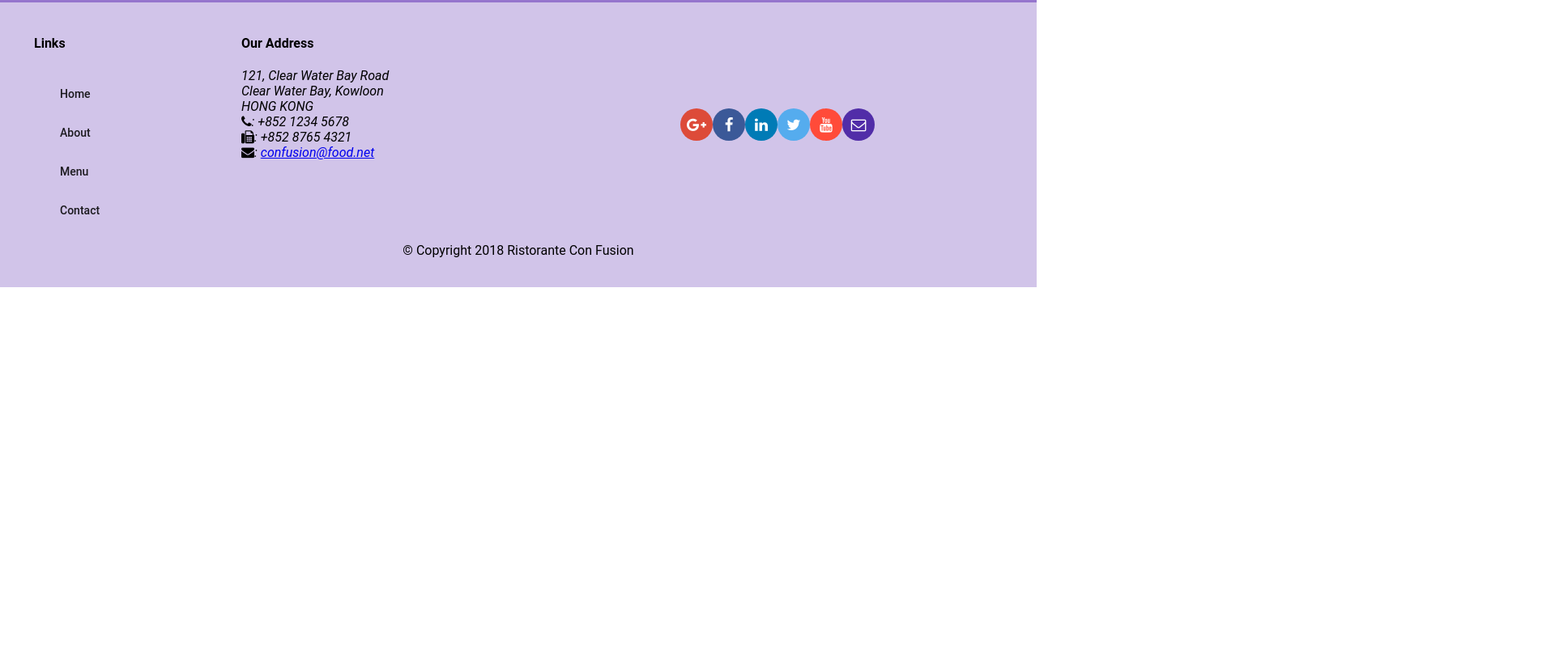
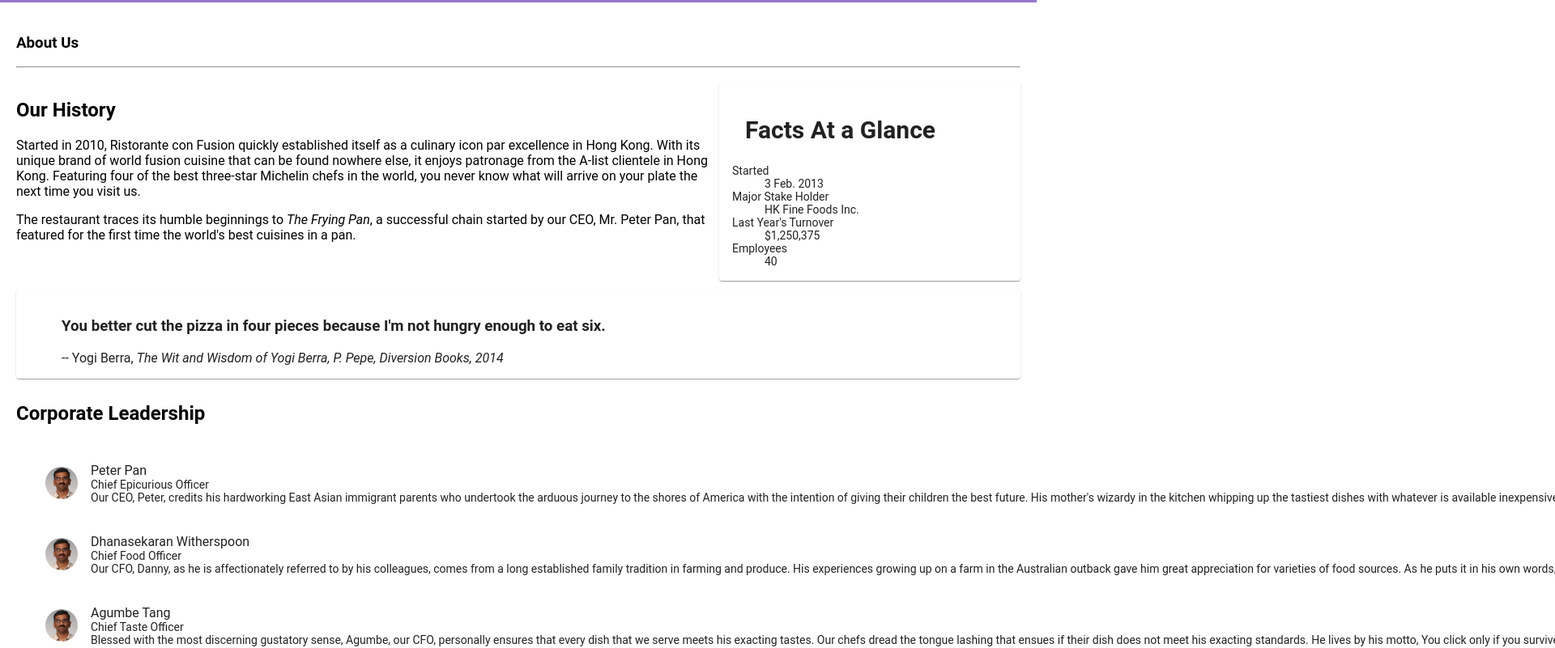
Before and after one commit to racem-cherni/Front-End-JavaScript-Frameworks-Angular, an Angular app: page /aboutus in a window 1280 px wide. Before the commit this address led to /. Shown: the part 400-1201 px from the top of the page at 81% size, 1920 px wide, since content can reach past the window. Before the commit the page ends 800 px from the top, so only its background shows below. Built offline with nearby package versions, Linux system fonts and the light colour scheme.

Commit message:
Assignment 2

```diff
--- a/src/app/about/about.component.html
+++ b/src/app/about/about.component.html
@@ -1,3 +1,75 @@
-<p>
-  about works!
-</p>
+<div class="container"
+  fxLayout="column"
+  fxLayoutGap="10px">
+
+  <div fxFlex>
+    <div>
+        <h3>About Us</h3>
+        <hr>
+    </div>
+  </div>
+
+  <div fxFlex>
+    <div fxLayout="column" fxLayout.gt-sm="row">
+      <div fxFlex="70">
+        <h2>Our History</h2>
+        <p>Started in 2010, Ristorante con Fusion quickly established itself as a culinary icon par excellence in Hong Kong. With its unique brand of world fusion cuisine that can be found nowhere else, it enjoys patronage from the A-list clientele in Hong Kong.  Featuring four of the best three-star Michelin chefs in the world, you never know what will arrive on your plate the next time you visit us.</p>
+        <p>The restaurant traces its humble beginnings to <em>The Frying Pan</em>, a successful chain started by our CEO, Mr. Peter Pan, that featured for the first time the world's best cuisines in a pan.</p>
+      </div>
+      <div fxFlex="30">
+        <mat-card>
+          <mat-card-header>
+            <mat-card-title>
+            <h2>Facts At a Glance</h2>
+            </mat-card-title>
+          </mat-card-header>
+          <mat-card-content>
+            <dl>
+              <dt>Started</dt>
+              <dd>3 Feb. 2013</dd>
+              <dt>Major Stake Holder</dt>
+              <dd>HK Fine Foods Inc.</dd>
+              <dt>Last Year's Turnover</dt>
+              <dd>$1,250,375</dd>
+              <dt>Employees</dt>
+              <dd>40</dd>
+            </dl>
+          </mat-card-content>
+        </mat-card>
+      </div>
+    </div>
+  </div>
+
+  <div fxFlex>
+    <mat-card>
+      <blockquote>
+        <h3>You better cut the pizza in four pieces because
+            I'm not hungry enough to eat six.</h3>
+        <footer>-- Yogi Berra,
+          <cite>The Wit and Wisdom of Yogi Berra,
+            P. Pepe, Diversion Books, 2014</cite>
+        </footer>
+      </blockquote>
+    </mat-card>
+  </div>
+
+
+  <div fxFlex>
+    <h2>Corporate Leadership</h2>
+    <div class="container"
+    >
+
+  <mat-list fxFlex>
+    <mat-list-item *ngFor="let leader of leaders">
+      <img matListAvatar src={{leader.image}} alt={{leader.name}}>
+      <h1 matLine> {{leader.name}} </h1>
+      <p matLine><span>{{leader. designation}}</span> </p>
+      <p matLine>
+        <span> {{leader.description}} </span>
+      </p>
+    </mat-list-item>
+  </mat-list>
+
+</div>
+  </div>
+</div>
--- a/src/app/about/about.component.ts
+++ b/src/app/about/about.component.ts
@@ -1,4 +1,8 @@
 import { Component, OnInit } from '@angular/core';
+import { Leader } from '../shared/leader';
+import { LeaderService } from '../services/leader.service';
+
+
 
 @Component({
   selector: 'app-about',
@@ -6,10 +10,14 @@
   styleUrls: ['./about.component.scss']
 })
 export class AboutComponent implements OnInit {
+  leaders: Leader[];
 
-  constructor() { }
+
+  constructor(private leaderservice: LeaderService) { }
 
   ngOnInit() {
+    this.leaders = this.leaderservice.getLeaders();
+
   }
 
 }
--- a/src/app/app-routing/routes.ts
+++ b/src/app/app-routing/routes.ts
@@ -10,6 +10,7 @@
   { path: 'home',  component: HomeComponent },
   { path: 'menu',     component: MenuComponent },
   { path: 'dishdetail/:num',     component: DishdetailComponent },
+  { path: 'aboutus',     component: AboutComponent },
   { path: 'contactus',     component: ContactComponent },
   { path: '', redirectTo: '/home', pathMatch: 'full' }
 ];
--- a/src/app/app.module.ts
+++ b/src/app/app.module.ts
@@ -21,6 +21,8 @@
 import { ContactComponent } from './contact/contact.component';
 import { AppRoutingModule } from './app-routing/app-routing.module';
 import { PromotionService } from './services/promotion.service';
+import { LeaderService } from './services/leader.service';
+
 
 
 
@@ -47,7 +49,7 @@
     MatButtonModule,
     AppRoutingModule
   ],
-  providers: [DishService, PromotionService],
+  providers: [DishService, PromotionService, LeaderService],
   bootstrap: [AppComponent]
 })
 export class AppModule { }
--- a/src/app/footer/footer.component.html
+++ b/src/app/footer/footer.component.html
@@ -10,7 +10,7 @@
         <h4>Links</h4>
         <mat-list>
           <mat-list-item><a mat-button routerLink="/home">Home</a></mat-list-item>
-          <mat-list-item><a mat-button>About</a></mat-list-item>
+          <mat-list-item><a mat-button routerLink="/aboutus" >About</a></mat-list-item>
           <mat-list-item><a mat-button routerLink="/menu">Menu</a></mat-list-item>
           <mat-list-item><a mat-button routerLink="/contactus">Contact</a></mat-list-item>
         </mat-list>
--- a/src/app/header/header.component.html
+++ b/src/app/header/header.component.html
@@ -1,7 +1,7 @@
 <mat-toolbar color="primary">
   <span><img src="/assets/images/logo.png" height=30 width=41></span>
   <a mat-button routerLink="/home" routerLinkActive="active"><span class="fa fa-home fa-lg"></span> Home</a>
-  <a mat-button><span class="fa fa-info fa-lg"></span> About</a>
+  <a mat-button routerLink="/aboutus"><span class="fa fa-info fa-lg" ></span> About</a>
   <a mat-button routerLink="/menu"><span class="fa fa-list fa-lg"></span> Menu</a>
   <a mat-button routerLink="/contactus"><span class="fa fa-address-card fa-lg"></span> Contact</a>
 </mat-toolbar>
--- a/src/app/home/home.component.html
+++ b/src/app/home/home.component.html
@@ -33,4 +33,20 @@
   </mat-card-content>
 </mat-card>
 
+<mat-card *ngIf="leader" fxFlex>
+  <mat-card-header>
+    <div mat-card-avatar></div>
+    <mat-card-title>
+      <h3>{{leader.name | uppercase}}</h3>
+    </mat-card-title>
+  </mat-card-header>
+  <img mat-card-image src={{leader.image}} alt={{leader.name}}>
+  <mat-card-content>
+    <p>{{leader.designation}}
+    </p>
+    <p>{{promotion.description}}
+    </p>
+  </mat-card-content>
+</mat-card>
+
 </div>
--- a/src/app/home/home.component.ts
+++ b/src/app/home/home.component.ts
@@ -3,6 +3,9 @@
 import { DishService } from '../services/dish.service';
 import { Promotion } from '../shared/promotion';
 import { PromotionService } from '../services/promotion.service';
+import { Leader } from '../shared/leader';
+import { LeaderService } from '../services/leader.service';
+
 
 @Component({
   selector: 'app-home',
@@ -12,13 +15,16 @@
 export class HomeComponent implements OnInit {
   dish: Dish;
   promotion: Promotion;
+  leader: Leader;
 
   constructor(private dishservice: DishService,
-    private promotionservice: PromotionService) { }
+    private promotionservice: PromotionService,
+    private leaderservice: LeaderService) { }
 
   ngOnInit() {
     this.dish = this.dishservice.getFeaturedDish();
     this.promotion = this.promotionservice.getFeaturedPromotion();
+    this.leader = this.leaderservice.getFeaturedLeader();
   }
 
 }
--- /dev/null
+++ b/src/app/services/leader.service.ts
@@ -0,0 +1,19 @@
+import { Injectable } from '@angular/core';
+import { Leader } from '../shared/leader';
+import { LEADERS } from '../shared/leaders';
+
+@Injectable({
+  providedIn: 'root'
+})
+export class LeaderService {
+
+  constructor() { }
+
+  getLeaders(): Leader[] {
+    return LEADERS;
+  }
+
+  getFeaturedLeader(): Leader {
+    return LEADERS.filter((leader) => leader.featured)[0];
+  }
+}
--- /dev/null
+++ b/src/app/shared/leader.ts
@@ -0,0 +1,11 @@
+export class Leader  {
+  id: string;
+    name: string;
+    image: string ;
+    designation: string ;
+    abbr: string ;
+    featured: boolean ;
+    description: string ;
+
+
+}
--- /dev/null
+++ b/src/app/shared/leaders.ts
@@ -0,0 +1,44 @@
+import { Leader } from './leader';
+
+export const LEADERS: Leader[] = [
+  {
+    id: '0',
+    name: 'Peter Pan',
+    image: '/assets/images/alberto.png',
+    designation: 'Chief Epicurious Officer',
+    abbr: 'CEO',
+    featured: false,
+    // tslint:disable-next-line:max-line-length
+    description: 'Our CEO, Peter, credits his hardworking East Asian immigrant parents who undertook the arduous journey to the shores of America with the intention of giving their children the best future. His mother\'s wizardy in the kitchen whipping up the tastiest dishes with whatever is available inexpensively at the supermarket, was his first inspiration to create the fusion cuisines for which The Frying Pan became well known. He brings his zeal for fusion cuisines to this restaurant, pioneering cross-cultural culinary connections.'
+  },
+  {
+    id: '1',
+    name: 'Dhanasekaran Witherspoon',
+    image: '/assets/images/alberto.png',
+    designation: 'Chief Food Officer',
+    abbr: 'CFO',
+    featured: false,
+    // tslint:disable-next-line:max-line-length
+    description: 'Our CFO, Danny, as he is affectionately referred to by his colleagues, comes from a long established family tradition in farming and produce. His experiences growing up on a farm in the Australian outback gave him great appreciation for varieties of food sources. As he puts it in his own words, Everything that runs, wins, and everything that stays, pays!'
+  },
+  {
+    id: '2',
+    name: 'Agumbe Tang',
+    image: '/assets/images/alberto.png',
+    designation: 'Chief Taste Officer',
+    abbr: 'CTO',
+    featured: false,
+    // tslint:disable-next-line:max-line-length
+    description: 'Blessed with the most discerning gustatory sense, Agumbe, our CFO, personally ensures that every dish that we serve meets his exacting tastes. Our chefs dread the tongue lashing that ensues if their dish does not meet his exacting standards. He lives by his motto, You click only if you survive my lick.'
+  },
+  {
+    id: '3',
+    name: 'Alberto Somayya',
+    image: '/assets/images/alberto.png',
+    designation: 'Executive Chef',
+    abbr: 'EC',
+    featured: true,
+    // tslint:disable-next-line:max-line-length
+    description: 'Award winning three-star Michelin chef with wide International experience having worked closely with whos-who in the culinary world, he specializes in creating mouthwatering Indo-Italian fusion experiences. He says, Put together the cuisines from the two craziest cultures, and you get a winning hit! Amma Mia!'
+  }
+];
```
Also changed, not shown: 1 other file (tests, documents, lock files or other folders).
